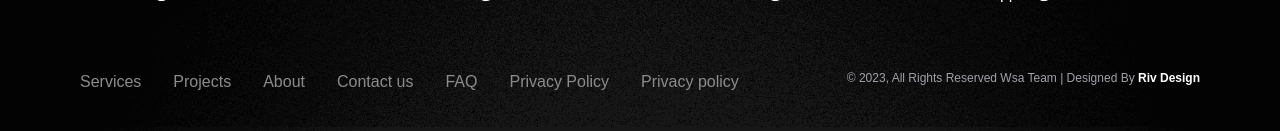
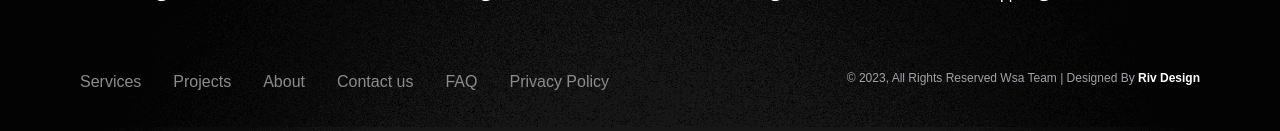
Before and after one commit to MiladDevarts/wsa, a Next.js app: page / in a window 1280 px wide. Shown: the part 9008-9139 px from the top of the page. Built offline with nearby package versions, Linux system fonts and the light colour scheme; a web font is replaced by a local one.

Commit message:
fix: remove second pp on footer

```diff
--- a/components/layout/Footer.jsx
+++ b/components/layout/Footer.jsx
@@ -114,9 +114,6 @@ function Footer() {
                 Privacy Policy
               </Link>
             </li>
-            <li className="w-full lg:w-auto">
-              Privacy policy
-            </li>
           </ul>
           <span className="w-full lg:w-auto text-right text-xs mt-10 lg:mt-0">© 2023, All Rights Reserved Wsa Team | Designed By <a className="font-bold text-white" href="http://www.rivdesign.se/">Riv Design</a> </span>
         </div>
```
